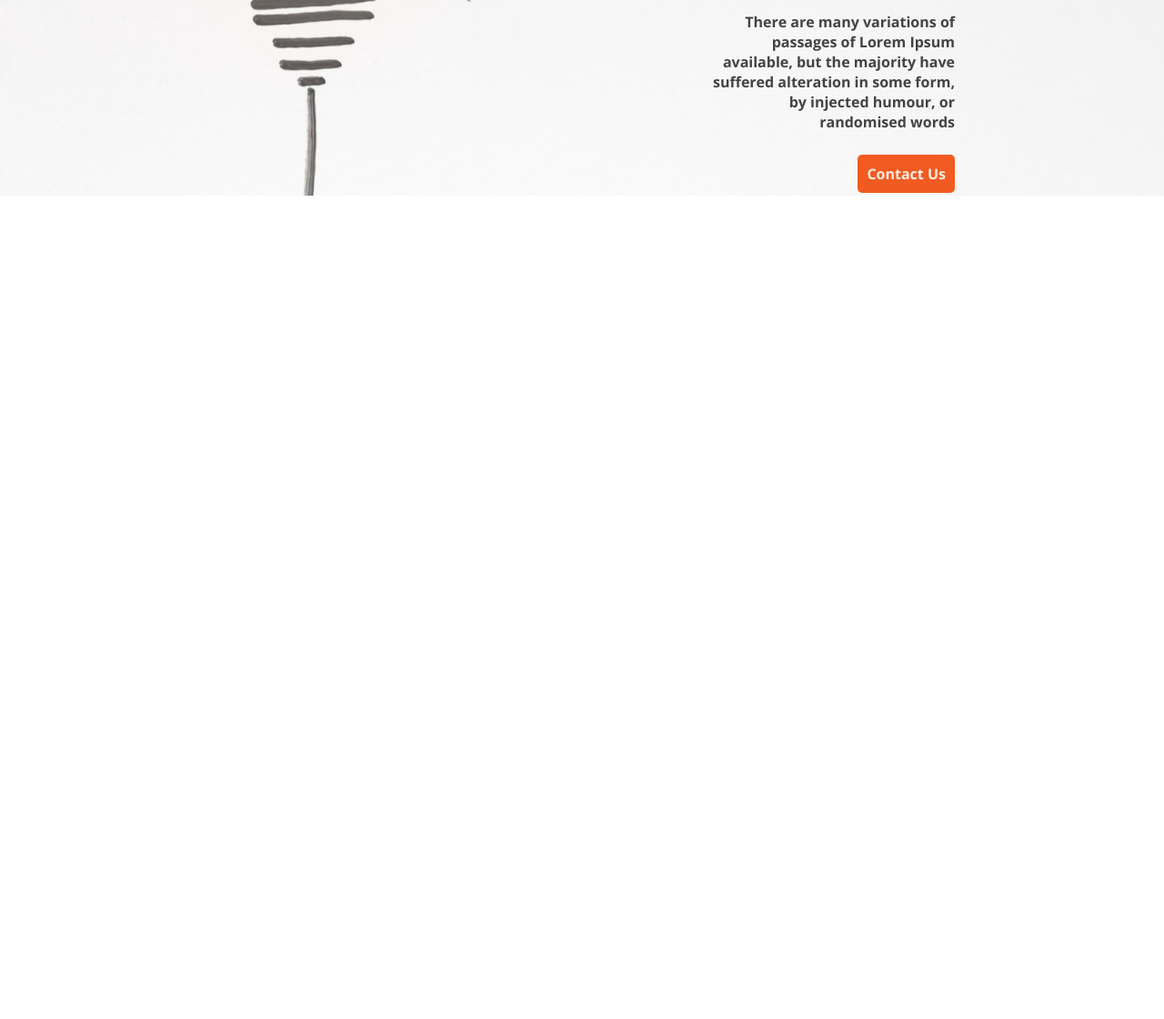
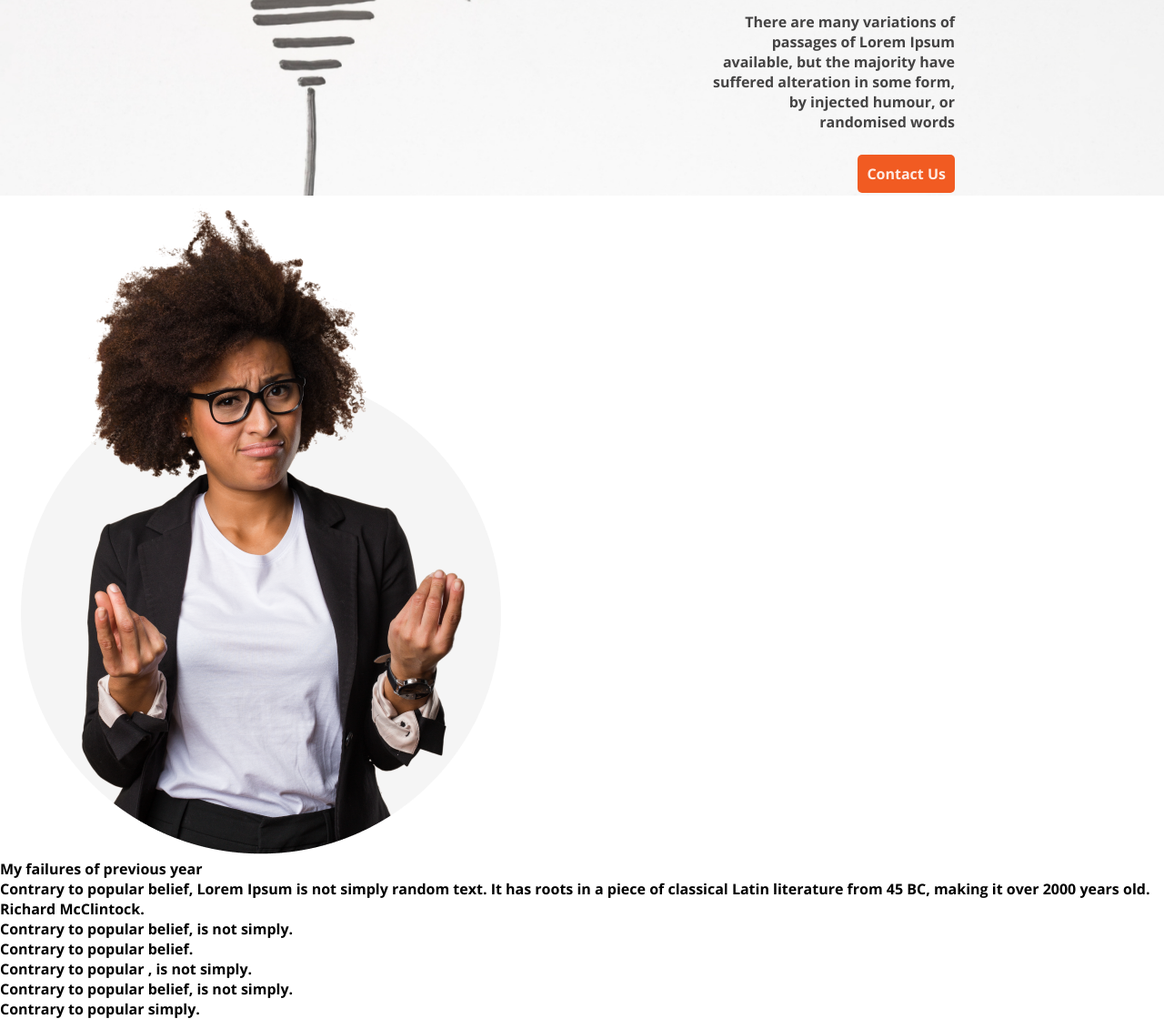
Before and after one commit to atikrahad/2new-year-project, a plain HTML site: page first.html in a window 1280 px wide. Shown: the part 485-1605 px from the top of the page at 91% size. Before the commit the page ends 800 px from the top, so only its background shows below. Drawn offline with nearby package versions, Linux system fonts and the light colour scheme.

Commit message:
adding about

```diff
--- a/first.html
+++ b/first.html
@@ -10,6 +10,8 @@
 <link href="https://fonts.googleapis.com/css2?family=Open+Sans:ital,wght@0,700;1,800&display=swap" rel="stylesheet">
 </head>
 <body>
+    <!---Header section start----------------->
+
     <header>
         <nav>
             <ul>
@@ -28,5 +30,32 @@
                 <a href="#contact">Contact Us</a>
             </div>
     </header>
+
+    <!-----Main section start===================-->
+
+    <main>
+        <!----About section-->
+        <section class="about">
+            <div class="about-container">
+                <div class="about-pic">
+                    <img src="./images/person.png" alt="">
+                </div>
+                <div class="about-content">
+                    <div class="title">My failures of previous year</div>
+                    <p class="about-description">
+                        Contrary to popular belief, Lorem Ipsum is not simply random text. It has roots in a piece of classical Latin literature from 45 BC, making it over 2000 years old. Richard McClintock.
+                    </p>
+                    <ul>
+                        <li>Contrary to popular belief, is not simply.</li>
+                        <li>Contrary to popular belief.</li>
+                        <li>Contrary to popular , is not simply.</li>
+                        <li>Contrary to popular belief, is not simply.</li>
+                        <li>Contrary to popular simply.</li>
+                    </ul>
+                </div>
+            </div>
+        </section>
+    </main>
+
 </body>
 </html>
```
